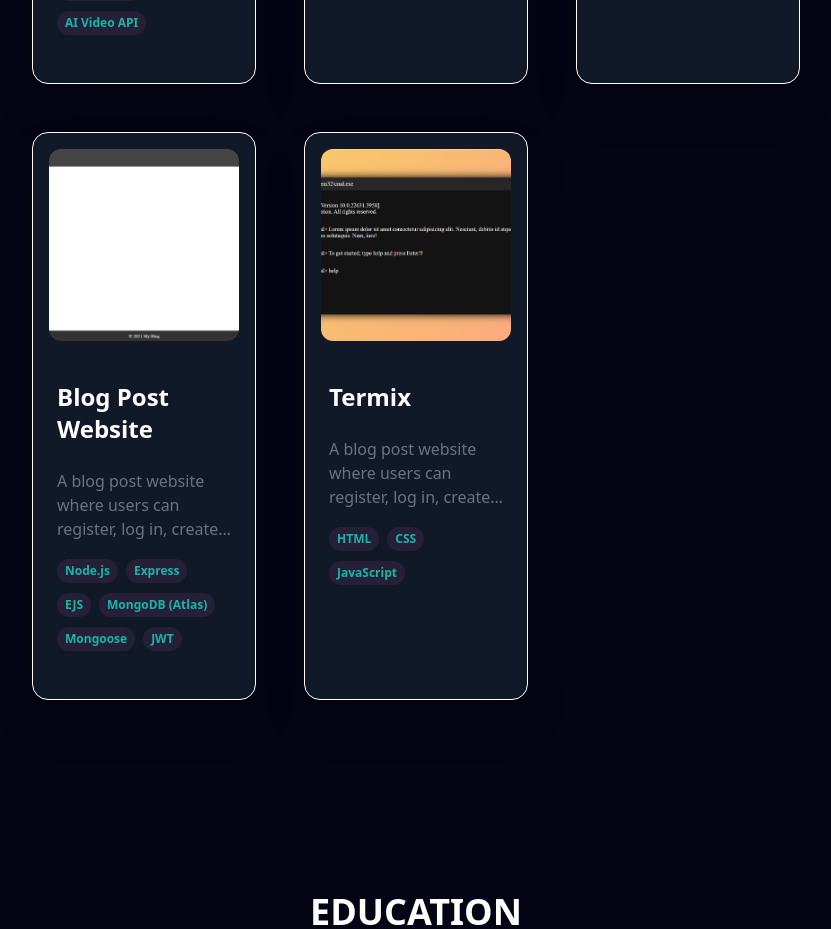
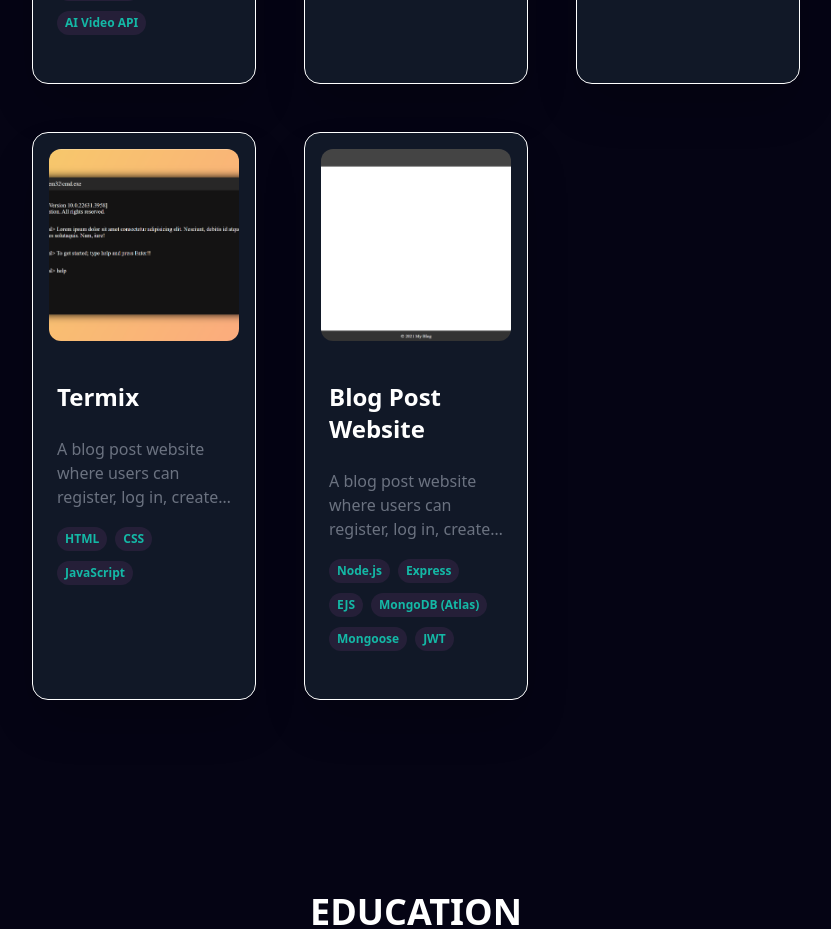
Before and after one commit to Shivi-5871/Portfolio, a React (Vite) app: page / in a window 1280 px wide. Shown: the part 3680-4609 px from the top of the page, without its empty margins (224-1055 px from the left). Built offline with nearby package versions, Linux system fonts and the light colour scheme.

Commit message:
updated projects

```diff
--- a/src/constants.js
+++ b/src/constants.js
@@ -177,6 +177,17 @@ export const SkillsInfo = [
     },
     {
       id: 3,
+      title: "Termix",
+      description:
+        "A blog post website where users can register, log in, create, edit, and delete their blog posts. The application uses Node.js and Express for the backend, EJS for templating, and MongoDB (Atlas) with Mongoose for data storage. It also implements JWT for secure authentication.",
+      image: termix,
+      tags: ["HTML", "CSS", "JavaScript"],
+      github: "https://github.com/Shivi-5871/Termix",
+      webapp: "https://termix-roan.vercel.app/",
+
+    },
+    {
+      id: 4,
       title: "Blog Post Website",
       description:
         "A blog post website where users can register, log in, create, edit, and delete their blog posts. The application uses Node.js and Express for the backend, EJS for templating, and MongoDB (Atlas) with Mongoose for data storage. It also implements JWT for secure authentication.",
@@ -184,16 +195,6 @@ export const SkillsInfo = [
       tags: ["Node.js", "Express ", "EJS", "MongoDB (Atlas)", "Mongoose", "JWT "],
       github: "https://github.com/Shivi-5871/Blog-Post",
       webapp: "https://blog-post-kwpi.onrender.com",
-    },
-    {
-      id: 4,
-      title: "Termix",
-      description:
-        "A blog post website where users can register, log in, create, edit, and delete their blog posts. The application uses Node.js and Express for the backend, EJS for templating, and MongoDB (Atlas) with Mongoose for data storage. It also implements JWT for secure authentication.",
-      image: termix,
-      tags: ["HTML", "CSS", "JavaScript"],
-      github: "https://github.com/Shivi-5871/Termix",
-      webapp: "https://termix-roan.vercel.app/",
     },
     // {
     //   id: 3,
```
